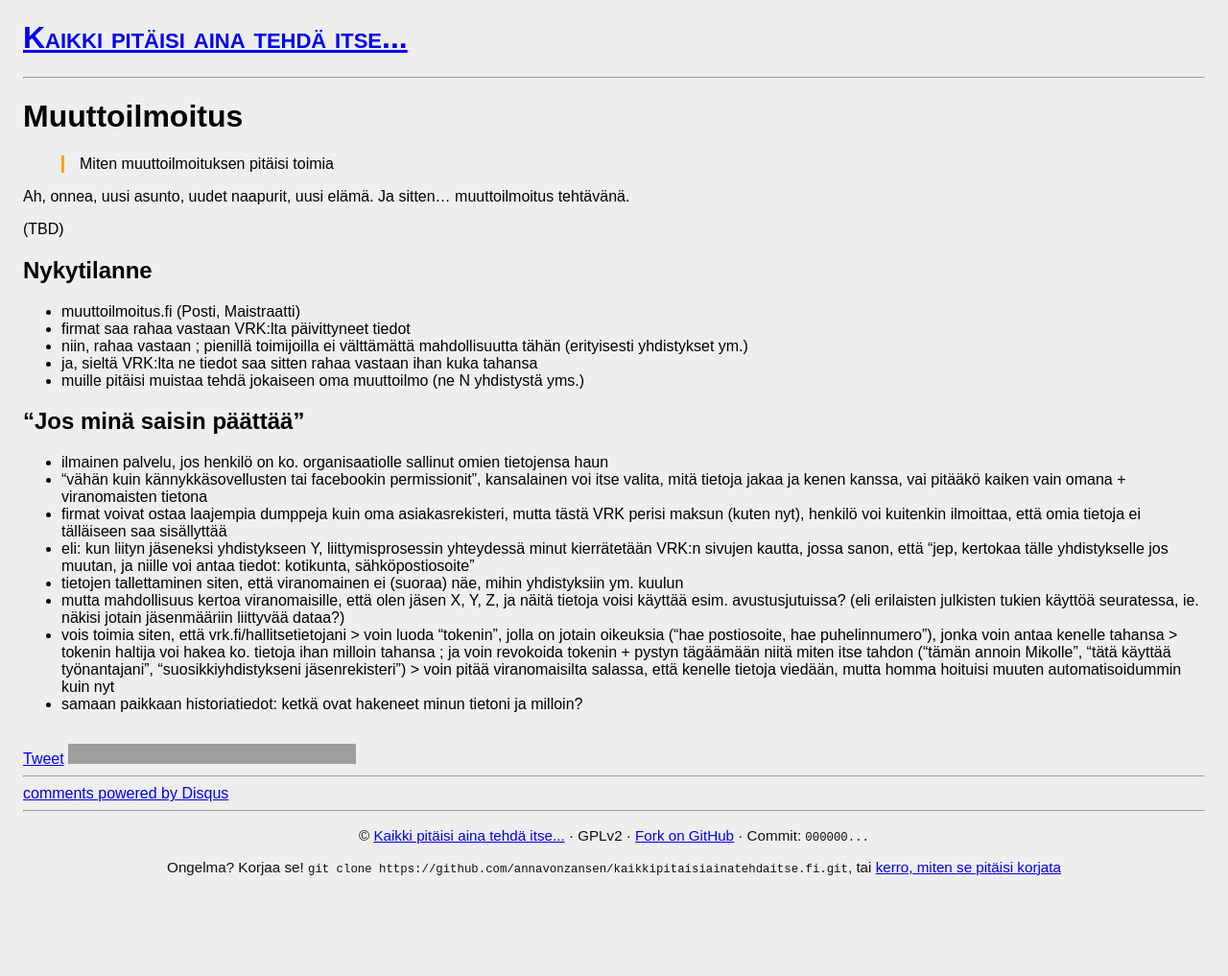
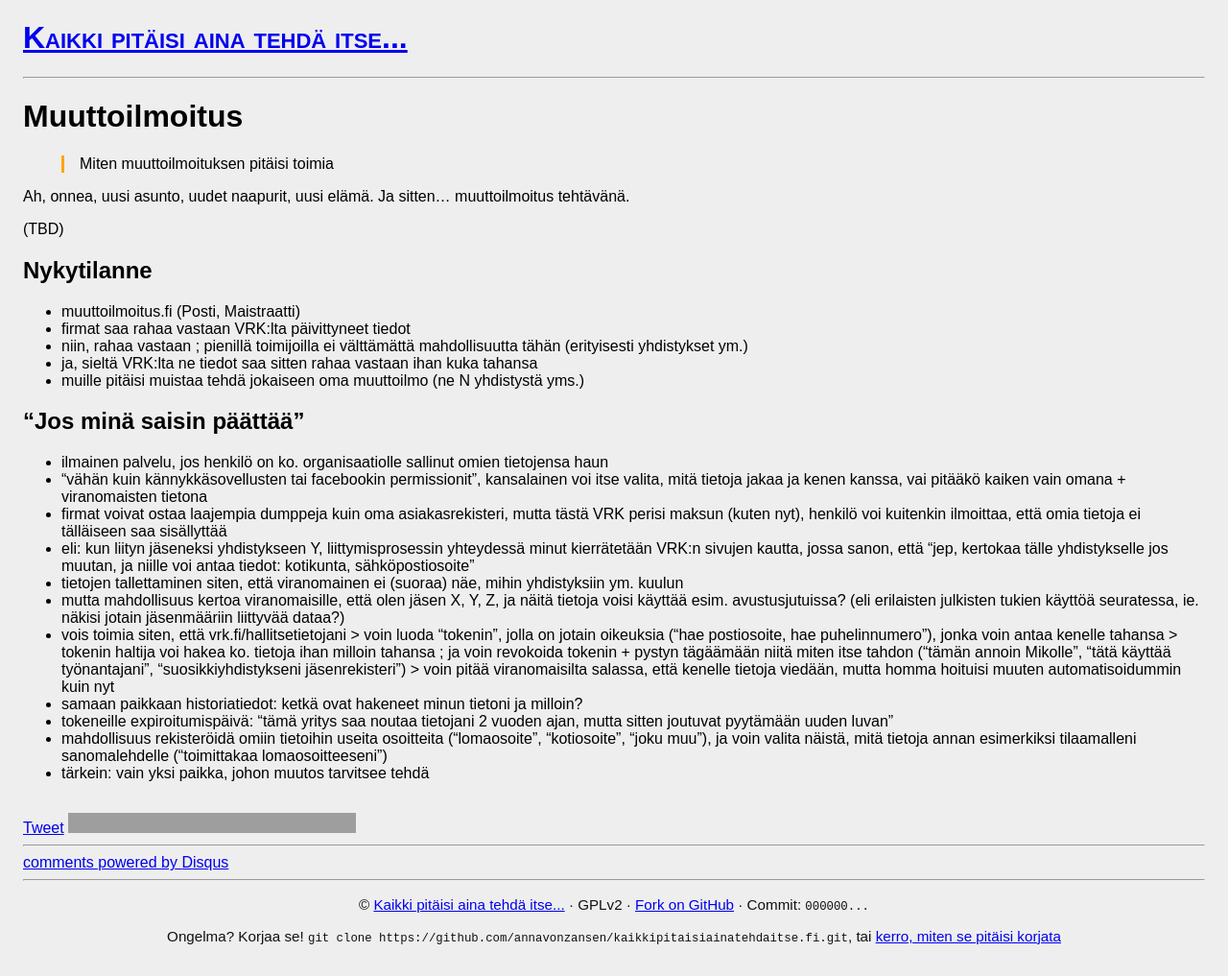
Before and after one commit to annavonzansen/kaikkipitaisiainatehdaitse.fi, a Jekyll site: the page built from _posts/2014-09-09-muuttoilmoitus.md, in a window 1280 px wide. Shown: the whole page at 96% size. Built offline with Jekyll 4.4.1, drawn with Linux system fonts in a browser that asks for light colours; comment, search, counter and statistics services are not loaded; before the commit the page ends 945 px from its top, so only the background shows below that; grey boxes are pictures that could not be loaded.

Commit message:
Update page content.

```diff
--- a/_posts/2014-09-09-muuttoilmoitus.md
+++ b/_posts/2014-09-09-muuttoilmoitus.md
@@ -30,3 +30,6 @@ Ah, onnea, uusi asunto, uudet naapurit, uusi elämä. Ja sitten... muuttoilmoitu
  - mutta mahdollisuus kertoa viranomaisille, että olen jäsen X, Y, Z, ja näitä tietoja voisi käyttää esim. avustusjutuissa? (eli erilaisten julkisten tukien käyttöä seuratessa, ie. näkisi jotain jäsenmääriin liittyvää dataa?)
  - vois toimia siten, että vrk.fi/hallitsetietojani > voin luoda "tokenin", jolla on jotain oikeuksia ("hae postiosoite, hae puhelinnumero"), jonka voin antaa kenelle tahansa > tokenin haltija voi hakea ko. tietoja ihan milloin tahansa ; ja voin revokoida tokenin + pystyn tägäämään niitä miten itse tahdon ("tämän annoin Mikolle", "tätä käyttää työnantajani", "suosikkiyhdistykseni jäsenrekisteri") > voin pitää viranomaisilta salassa, että kenelle tietoja viedään, mutta homma hoituisi muuten automatisoidummin kuin nyt
  - samaan paikkaan historiatiedot: ketkä ovat hakeneet minun tietoni ja milloin?
+ - tokeneille expiroitumispäivä: "tämä yritys saa noutaa tietojani 2 vuoden ajan, mutta sitten joutuvat pyytämään uuden luvan"
+ - mahdollisuus rekisteröidä omiin tietoihin useita osoitteita ("lomaosoite", "kotiosoite", "joku muu"), ja voin valita näistä, mitä tietoja annan esimerkiksi tilaamalleni sanomalehdelle ("toimittakaa lomaosoitteeseni")
+ - tärkein: vain yksi paikka, johon muutos tarvitsee tehdä
```
